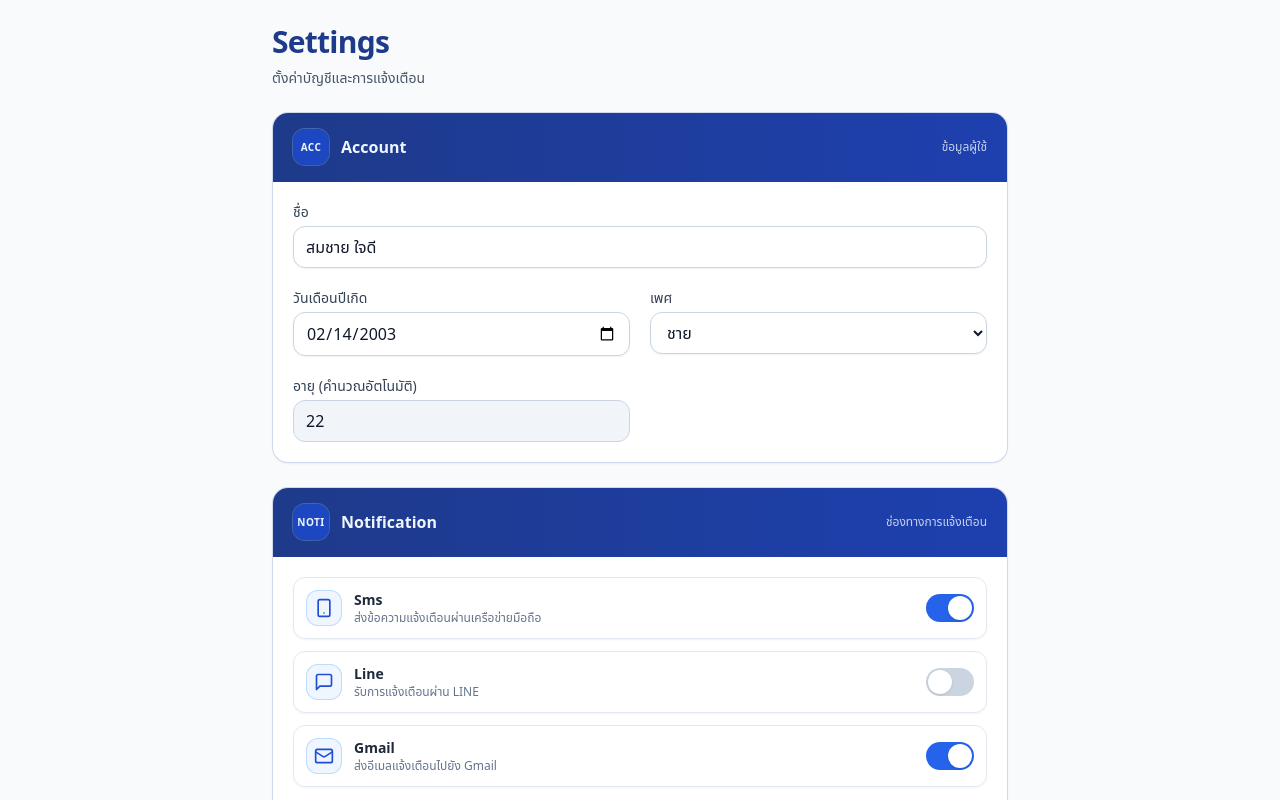
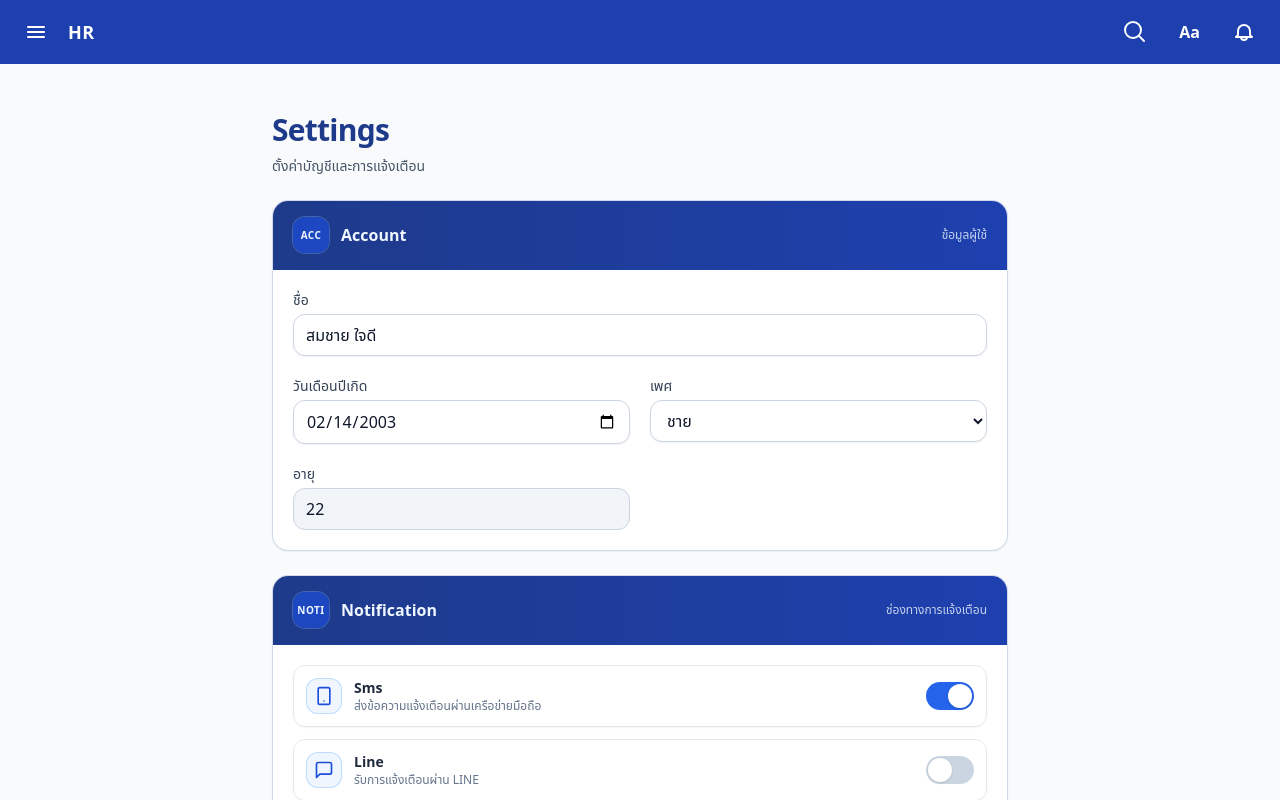
Before and after one commit to Si0dot7/Hospital, a Next.js app: page /setting in a window 1280 px wide. Shown: the top 800 px of the page. Built offline with nearby package versions, Linux system fonts and the light colour scheme.

Commit message:
add navbar

```diff
--- a/app/layout.tsx
+++ b/app/layout.tsx
@@ -1,5 +1,18 @@
 import "../styles/globals.css";
 import type { ReactNode } from "react";
+import Navbar from "../components/ui/navbar";
+
 export default function RootLayout({ children }: { children: ReactNode }) {
-  return (<html lang="th"><body className="bg-gray-50 text-gray-900"><main className="min-h-screen">{children}</main></body></html>);
+  return (
+    <html lang="th">
+      <body className="bg-gray-50 text-gray-900">
+        <Navbar />
+        <main className="min-h-screen transition-all duration-300 pt-16">
+          <div className="p-6">
+            {children}
+          </div>
+        </main>
+      </body>
+    </html>
+  );
 }
--- a/app/setting/page.tsx
+++ b/app/setting/page.tsx
@@ -78,7 +78,7 @@ export default function SettingsPage() {
           </div>
 
           <div>
-            <label className="mb-1 block text-sm font-medium text-slate-700">อายุ (คำนวณอัตโนมัติ)</label>
+            <label className="mb-1 block text-sm font-medium text-slate-700">อายุ</label>
             <input
               readOnly
               value={Number.isFinite(age) ? age : "-"}
--- /dev/null
+++ b/components/ui/navbar.tsx
@@ -0,0 +1,124 @@
+'use client';
+
+import React, { useEffect, useState, useCallback } from 'react';
+import Link from 'next/link';
+import { usePathname } from 'next/navigation';
+
+const NAV_ITEMS = [
+  { name: 'Home', href: '/' },
+  { name: 'ระบบ', href: '/system' },
+  { name: 'Chat', href: '/chat' },
+  { name: 'Setting', href: '/setting' },
+  { name: 'Logout', href: '/logout', isLogout: true }, // ⬅️ เพิ่ม Logout ต่อท้าย
+];
+
+const Navbar: React.FC = () => {
+  const pathname = usePathname();
+  const [open, setOpen] = useState(false);
+
+  const isActive = (href: string) =>
+    pathname === href || (href !== '/' && pathname.startsWith(href));
+
+  // ปิดเมนูด้วย ESC
+  const onKeyDown = useCallback((e: KeyboardEvent) => {
+    if (e.key === 'Escape') setOpen(false);
+  }, []);
+
+  useEffect(() => {
+    document.addEventListener('keydown', onKeyDown);
+    return () => document.removeEventListener('keydown', onKeyDown);
+  }, [onKeyDown]);
+
+  // ปิดเมนูเมื่อเปลี่ยนเส้นทาง
+  useEffect(() => { setOpen(false); }, [pathname]);
+
+  return (
+    <>
+      {/* Top Bar */}
+      <header className="fixed top-0 inset-x-0 z-50 bg-blue-800 text-white">
+        <div className="mx-auto max-w-7xl h-16 px-4 flex items-center justify-between">
+          {/* ซ้าย: Hamburger + HR */}
+          <div className="flex items-center gap-3">
+            <button
+              type="button"
+              aria-label={open ? 'ปิดเมนู' : 'เปิดเมนู'}
+              aria-expanded={open}
+              onClick={() => setOpen((v) => !v)}
+              className="inline-flex items-center justify-center p-2 rounded-md hover:bg-white/10"
+            >
+              {open ? (
+                <svg className="w-6 h-6" viewBox="0 0 24 24" fill="none" stroke="currentColor">
+                  <path strokeLinecap="round" strokeLinejoin="round" strokeWidth={2} d="M6 18 18 6M6 6l12 12"/>
+                </svg>
+              ) : (
+                <svg className="w-6 h-6" viewBox="0 0 24 24" fill="none" stroke="currentColor">
+                  <path strokeLinecap="round" strokeLinejoin="round" strokeWidth={2} d="M4 7h16M4 12h16M4 17h16"/>
+                </svg>
+              )}
+            </button>
+
+            <Link href="/" className="text-lg font-semibold tracking-wide">
+              HR
+            </Link>
+          </div>
+
+          {/* ขวา: Search, Aa, Bell */}
+          <div className="flex items-center gap-4">
+            <button className="p-2 rounded-md hover:bg-white/10">
+              <svg className="w-6 h-6" fill="none" stroke="currentColor" viewBox="0 0 24 24">
+                <path strokeLinecap="round" strokeLinejoin="round" strokeWidth={2} d="M21 21l-4.35-4.35M10 18a8 8 0 1 1 0-16 8 8 0 0 1 0 16z"/>
+              </svg>
+            </button>
+
+            <button className="px-2 py-1 rounded-md hover:bg-white/10">
+              <span className="text-base font-semibold leading-none">Aa</span>
+            </button>
+
+            <button className="p-2 rounded-md hover:bg-white/10">
+              <svg className="w-6 h-6" fill="none" stroke="currentColor" viewBox="0 0 24 24">
+                <path strokeLinecap="round" strokeLinejoin="round" strokeWidth={2}
+                      d="M15 17h5l-1.4-1.4A2 2 0 0118 14.172V11a6 6 0 10-12 0v3.172a2 2 0 01-.6 1.428L4 17h5m6 0a3 3 0 11-6 0m6 0H9"/>
+              </svg>
+            </button>
+          </div>
+        </div>
+      </header>
+
+      {/* Overlay */}
+      <div
+        aria-hidden={!open}
+        onClick={() => setOpen(false)}
+        className={`fixed inset-0 z-40 bg-black/40 transition-opacity duration-300 ${open ? 'opacity-100 pointer-events-auto' : 'opacity-0 pointer-events-none'}`}
+      />
+
+      {/* Drawer */}
+      <aside
+        className={`fixed top-16 left-0 z-50 h-[calc(100vh-4rem)] w-64 bg-slate-900 text-slate-100 border-r border-slate-800 transform transition-transform duration-300 ${open ? 'translate-x-0' : '-translate-x-full'}`}
+      >
+        <nav className="py-3 flex flex-col h-full">
+          <div className="px-4 pb-2 text-xs uppercase tracking-wider text-slate-400">Navigation</div>
+          <div className="flex-1 space-y-1">
+            {NAV_ITEMS.map((item) => (
+              <Link
+                key={item.href}
+                href={item.href}
+                className={`mx-2 flex items-center gap-2 rounded-md px-4 py-2 text-sm transition-colors ${
+                  isActive(item.href)
+                    ? 'bg-blue-700 text-white'
+                    : item.isLogout
+                      ? 'text-red-400 hover:bg-red-600 hover:text-white'
+                      : 'text-slate-300 hover:bg-slate-800 hover:text-white'
+                }`}
+              >
+                <span className="w-1.5 h-1.5 rounded-full bg-current opacity-70" />
+                {item.name}
+              </Link>
+            ))}
+          </div>
+        </nav>
+      </aside>
+    </>
+  );
+};
+
+export default Navbar;
```
